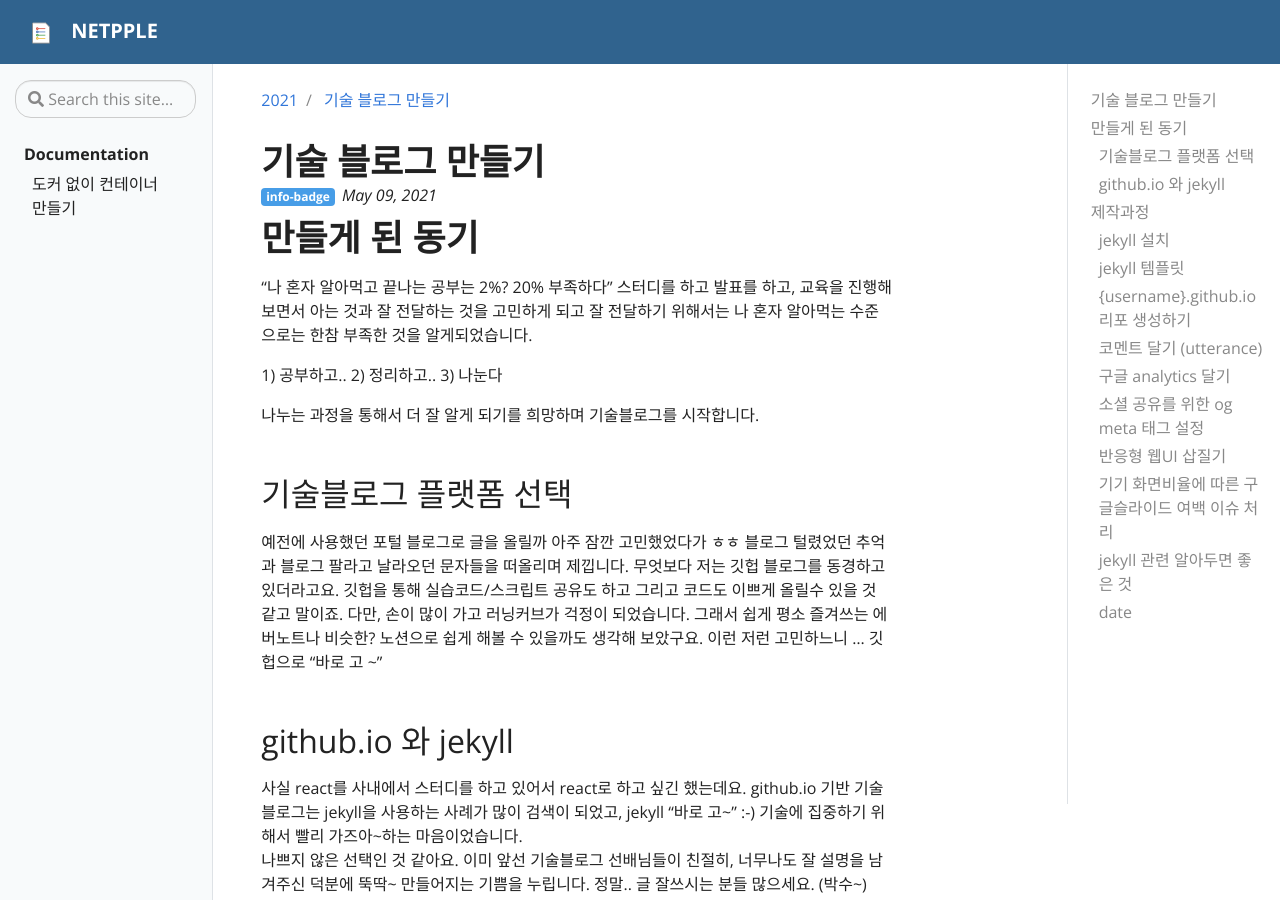
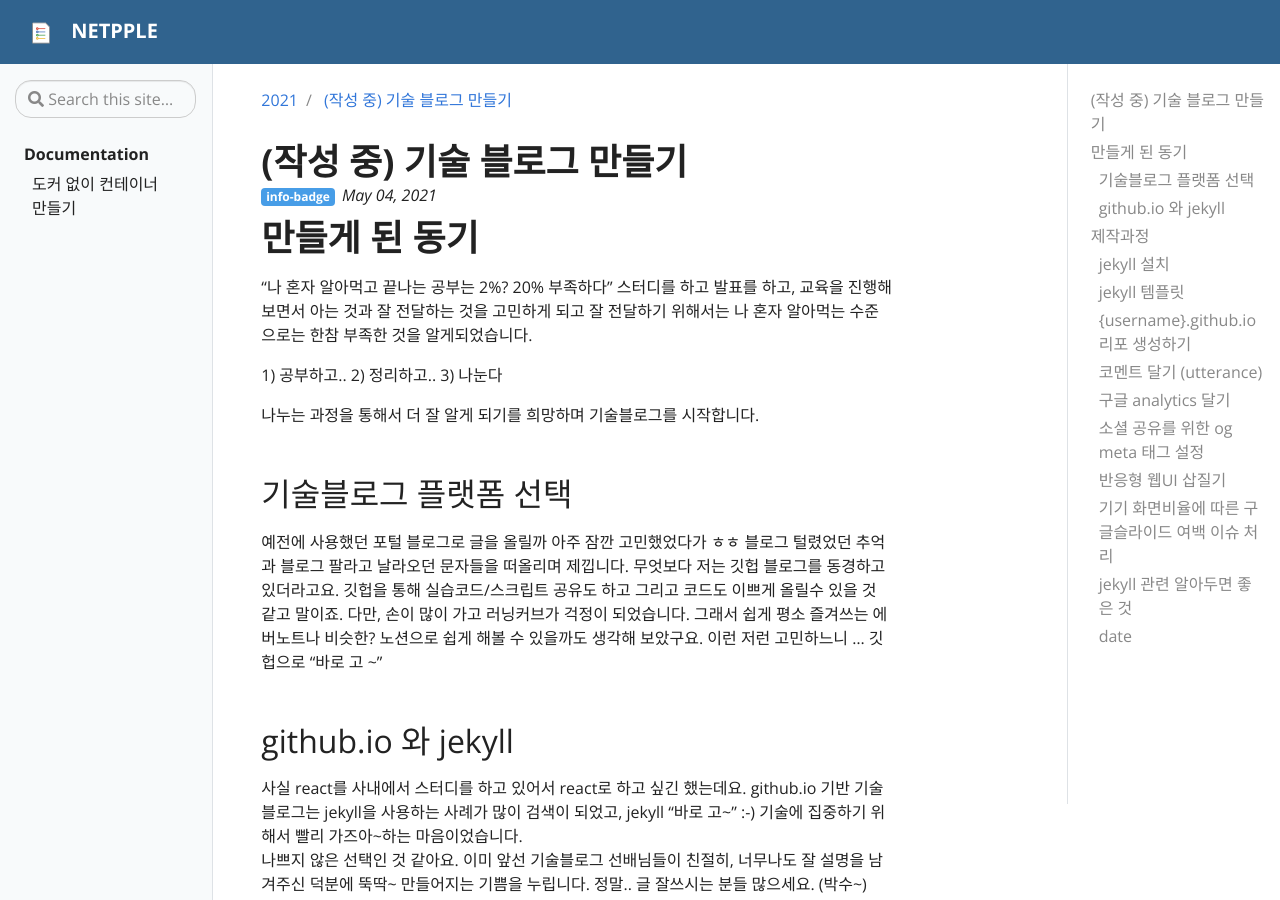
Before and after one commit to netpple/netpple.github.io, a Jekyll site: the page built from _posts/2021-05-04-make-my-blog.md, in a window 1280 px wide and 900 px high. Built offline with Jekyll 4.4.1, drawn with Linux system fonts in a browser that asks for light colours; our own code applies the rules of GitHub Pages for plain Markdown files.

Commit message:
Update 2021-05-04-make-my-blog.md

```diff
--- a/_posts/2021-05-04-make-my-blog.md
+++ b/_posts/2021-05-04-make-my-blog.md
@@ -1,7 +1,7 @@
 ---
-title: 기술 블로그 만들기
+title: (작성 중) 기술 블로그 만들기
 description: 기술 블로그 제작과정을 정리합니다. 급조하다 보니 개념을 덜 짚고 우선 가져다 붙인 것도 많은데 차츰 보완하려고 합니다. 기술블로그 개설은 선택지가 많다보니 이유있는 선택은 하고 싶고 빨리는 만들고 싶고 선택 자체가 고충이었습니다. 여전히 끝나지 않는 선택의 연속입니다.
-date: 2021-05-09 19:00 +09:00
+date: 2021-05-04 19:00 +09:00
 categories: 노카테고리
 badges:
 - type: info
```
